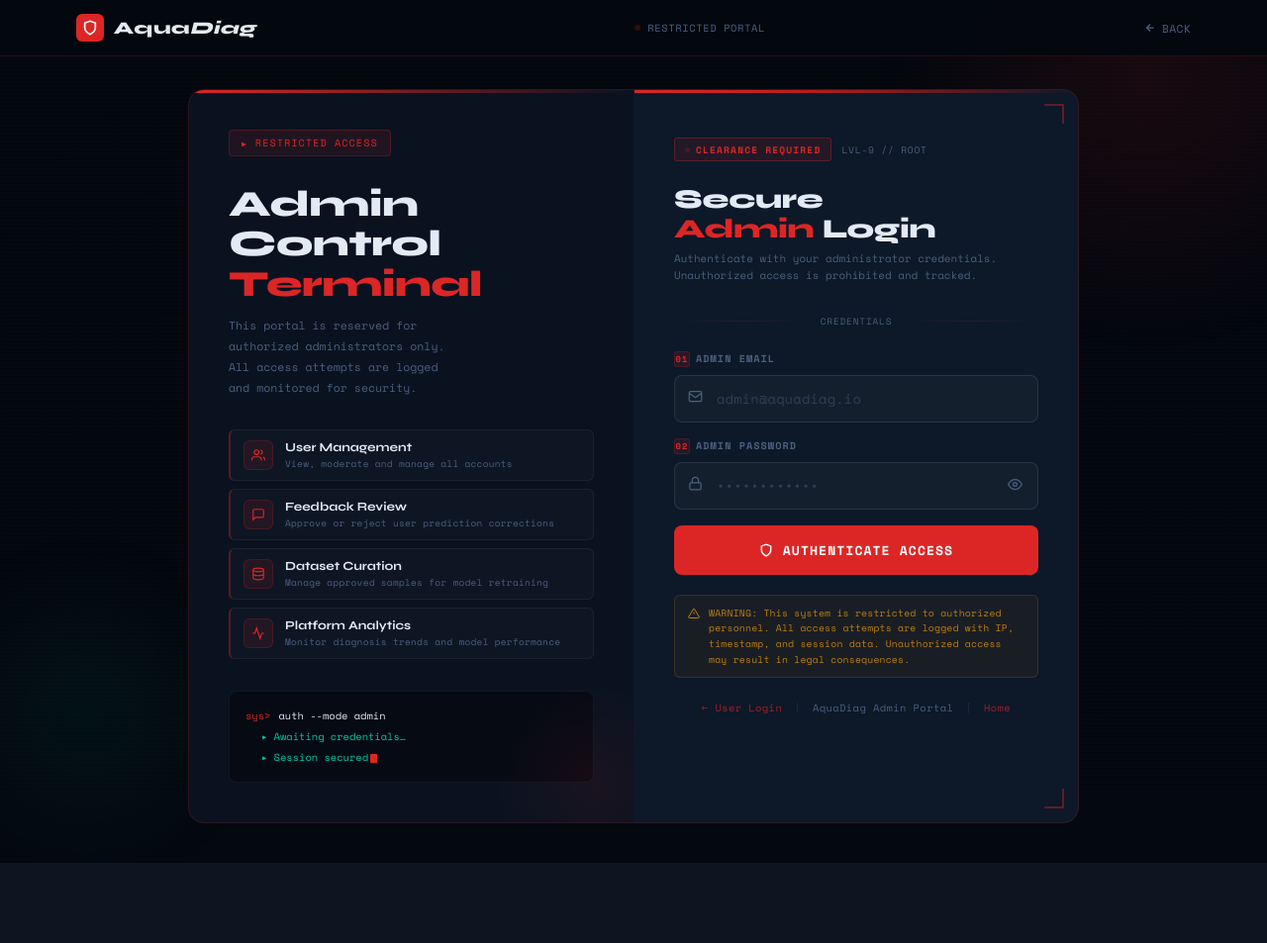
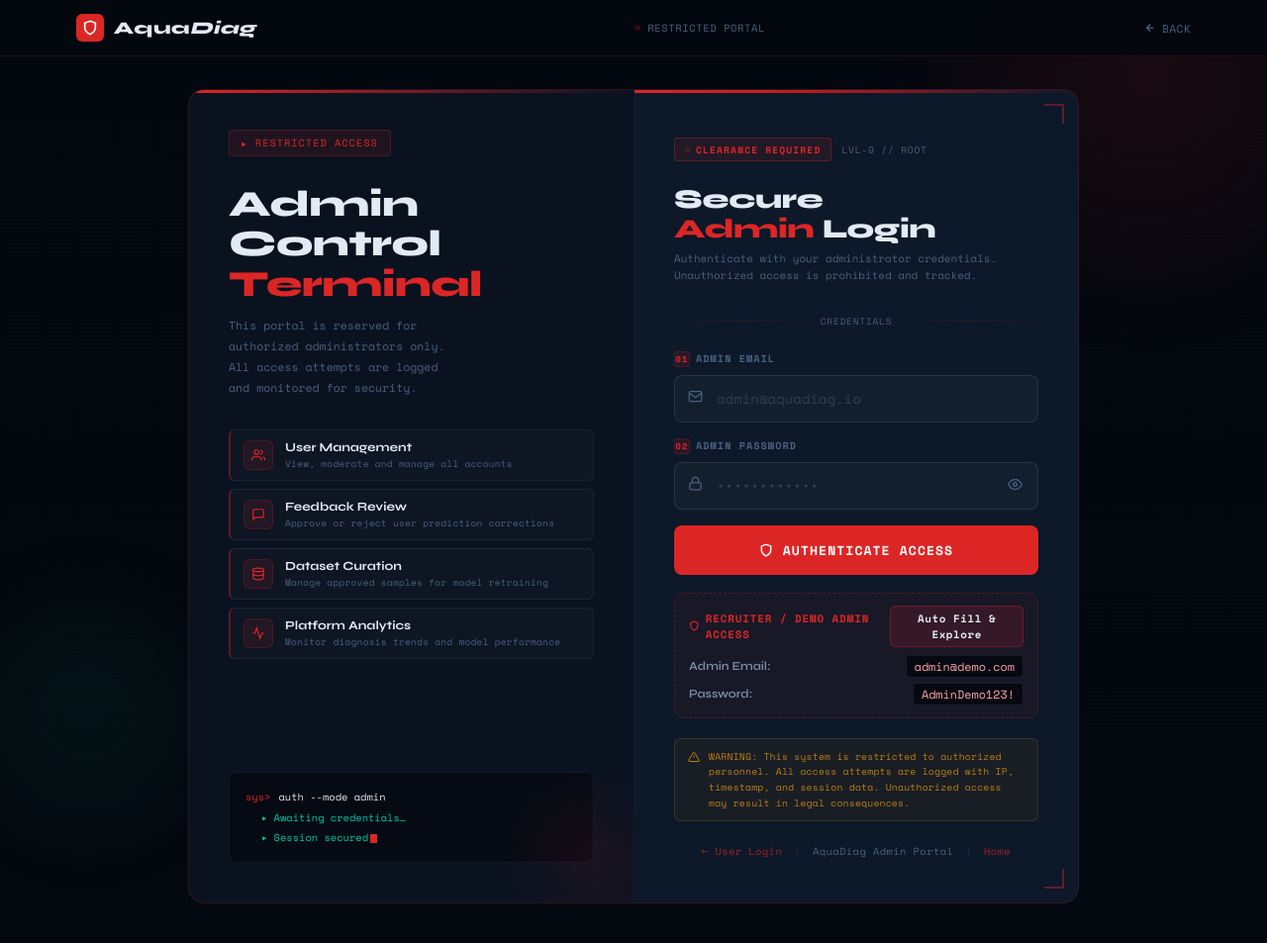
Before and after one commit to mahfujr403/Aquatic-Epidemiology---Fish-Disease-Classification, a Flask app: page /admin/login in a window 1280 px wide. Shown: the whole page at 99% size. Before the commit the page ends 872 px from the top, so only its background shows below. Run offline with Flask 3, Linux system fonts and the light colour scheme; parts of the project's set-up code (start-up, migrations or seed data) failed here and were passed over.

Commit message:
feat(admin): add recruiter demo admin credentials with auto-fill and enable admin portal link

```diff
--- a/aquadiag/auth_routes.py
+++ b/aquadiag/auth_routes.py
@@ -133,6 +133,9 @@ def logout():
 
 @auth_bp.route('/admin/login', methods=['GET', 'POST'])
 def admin_login():
+    demo_admin_email = 'admin@demo.com'
+    demo_admin_password = 'AdminDemo123!'
+
     if request.method == 'POST':
         email = request.form.get('email', '').strip().lower()
         password = request.form.get('password', '')
@@ -146,14 +149,28 @@ def admin_login():
         except Exception:
             pass
 
-        if admin_email and admin_password and email == admin_email and password == admin_password:
+        is_demo_admin = (email == demo_admin_email and password == demo_admin_password)
+        is_env_admin = bool(admin_email and admin_password and email == admin_email and password == admin_password)
+
+        if is_demo_admin or is_env_admin:
             user = User.query.filter_by(email=email).first()
             if not user:
-                username = os.getenv('ADMIN_USERNAME') or email.split('@')[0]
+                username = 'DemoAdmin' if is_demo_admin else (os.getenv('ADMIN_USERNAME') or email.split('@')[0])
                 user = User(email=email, username=username, role='admin')
                 user.set_password(password)
                 db.session.add(user)
-                db.session.commit()
+                try:
+                    db.session.commit()
+                except Exception:
+                    db.session.rollback()
+                    user = User.query.filter_by(email=email).first()
+            elif user.role != 'admin' or not user.check_password(password):
+                try:
+                    user.role = 'admin'
+                    user.set_password(password)
+                    db.session.commit()
+                except Exception:
+                    db.session.rollback()
 
             from flask_login import login_user
             login_user(user)
@@ -163,4 +180,4 @@ def admin_login():
         flash('Invalid admin credentials.', 'error')
         return redirect(url_for('auth.admin_login'))
 
-    return render_template('admin_login.html')
+    return render_template('admin_login.html', demo_admin_email=demo_admin_email, demo_admin_password=demo_admin_password)
--- a/static/css/admin_login.css
+++ b/static/css/admin_login.css
@@ -903,3 +903,89 @@
          padding: 48px 40px 44px;
      }
  }
+
+/* ── Recruiter Demo Admin Access Box ── */
+.demo-admin-box {
+    margin-top: 18px;
+    background: rgba(220, 38, 38, 0.05);
+    border: 1px dashed rgba(220, 38, 38, 0.35);
+    border-radius: 10px;
+    padding: 12px 14px;
+    transition: all 0.25s ease;
+}
+
+.demo-admin-box:hover {
+    background: rgba(220, 38, 38, 0.08);
+    border-color: rgba(220, 38, 38, 0.6);
+}
+
+.demo-admin-header {
+    display: flex;
+    align-items: center;
+    justify-content: space-between;
+    margin-bottom: 8px;
+    gap: 8px;
+}
+
+.demo-admin-badge {
+    display: inline-flex;
+    align-items: center;
+    gap: 6px;
+    font-family: var(--mono);
+    font-size: 0.68rem;
+    font-weight: 700;
+    text-transform: uppercase;
+    letter-spacing: 0.08em;
+    color: var(--red);
+}
+
+.btn-demo-admin-fill {
+    background: rgba(220, 38, 38, 0.15);
+    border: 1px solid rgba(220, 38, 38, 0.35);
+    color: var(--white);
+    font-family: var(--mono);
+    font-size: 0.68rem;
+    font-weight: 700;
+    letter-spacing: 0.05em;
+    padding: 4px 10px;
+    border-radius: 6px;
+    cursor: pointer;
+    transition: all 0.2s ease;
+}
+
+.btn-demo-admin-fill:hover {
+    background: var(--red);
+    color: var(--white);
+    border-color: var(--red);
+    box-shadow: 0 0 12px var(--red-glow);
+}
+
+.demo-admin-creds {
+    display: flex;
+    flex-direction: column;
+    gap: 5px;
+}
+
+.demo-admin-row {
+    display: flex;
+    align-items: center;
+    justify-content: space-between;
+    font-size: 0.76rem;
+    color: var(--mid);
+}
+
+.demo-admin-lbl {
+    font-family: var(--sans);
+    font-weight: 600;
+}
+
+.demo-admin-val {
+    background: rgba(4, 8, 15, 0.85);
+    padding: 2px 8px;
+    border-radius: 4px;
+    border: 1px solid rgba(255, 255, 255, 0.08);
+    color: #fca5a5;
+    font-family: var(--mono);
+    font-size: 0.74rem;
+    user-select: all;
+}
--- a/static/js/admin_login.js
+++ b/static/js/admin_login.js
@@ -55,3 +55,24 @@ document.addEventListener('DOMContentLoaded', () => {
         if (el) el.addEventListener('click', () => modal.remove());
     });
 });
+
+// Auto-fill recruiter demo admin credentials
+const autoFillAdminBtn = document.getElementById('btnAdminAutoFill');
+if (autoFillAdminBtn) {
+    autoFillAdminBtn.addEventListener('click', () => {
+        const emailEl = document.getElementById('email');
+        const passEl = document.getElementById('password');
+        const demoEmail = document.getElementById('demoAdminEmailVal')?.innerText.trim() || 'admin@demo.com';
+        const demoPass = document.getElementById('demoAdminPassVal')?.innerText.trim() || 'AdminDemo123!';
+
+        if (emailEl && passEl) {
+            emailEl.value = demoEmail;
+            passEl.value = demoPass;
+            emailEl.focus();
+            autoFillAdminBtn.innerText = 'Filled! ✓';
+            setTimeout(() => {
+                autoFillAdminBtn.innerText = 'Auto Fill & Explore';
+            }, 2000);
+        }
+    });
+}
--- a/templates/admin_login.html
+++ b/templates/admin_login.html
@@ -225,6 +225,31 @@
             </svg>
             Authenticate Access
           </button>
+
+          <!-- Recruiter / Demo Admin Access -->
+          <div class="demo-admin-box" id="demoAdminBox">
+            <div class="demo-admin-header">
+              <span class="demo-admin-badge">
+                <svg width="13" height="13" viewBox="0 0 24 24" fill="none" stroke="currentColor" stroke-width="2.5">
+                  <path d="M12 22s8-4 8-10V5l-8-3-8 3v7c0 6 8 10 8 10z"/>
+                </svg>
+                Recruiter / Demo Admin Access
+              </span>
+              <button type="button" class="btn-demo-admin-fill" id="btnAdminAutoFill" title="Auto-fill demo admin credentials">
+                Auto Fill & Explore
+              </button>
+            </div>
+            <div class="demo-admin-creds">
+              <div class="demo-admin-row">
+                <span class="demo-admin-lbl">Admin Email:</span>
+                <code class="demo-admin-val" id="demoAdminEmailVal">{{ demo_admin_email or 'admin@demo.com' }}</code>
+              </div>
+              <div class="demo-admin-row">
+                <span class="demo-admin-lbl">Password:</span>
+                <code class="demo-admin-val" id="demoAdminPassVal">{{ demo_admin_password or 'AdminDemo123!' }}</code>
+              </div>
+            </div>
+          </div>
         </form>
 
         <div class="sec-warning">
```
Also changed, not shown: templates/login.html (+6 -6 lines).
